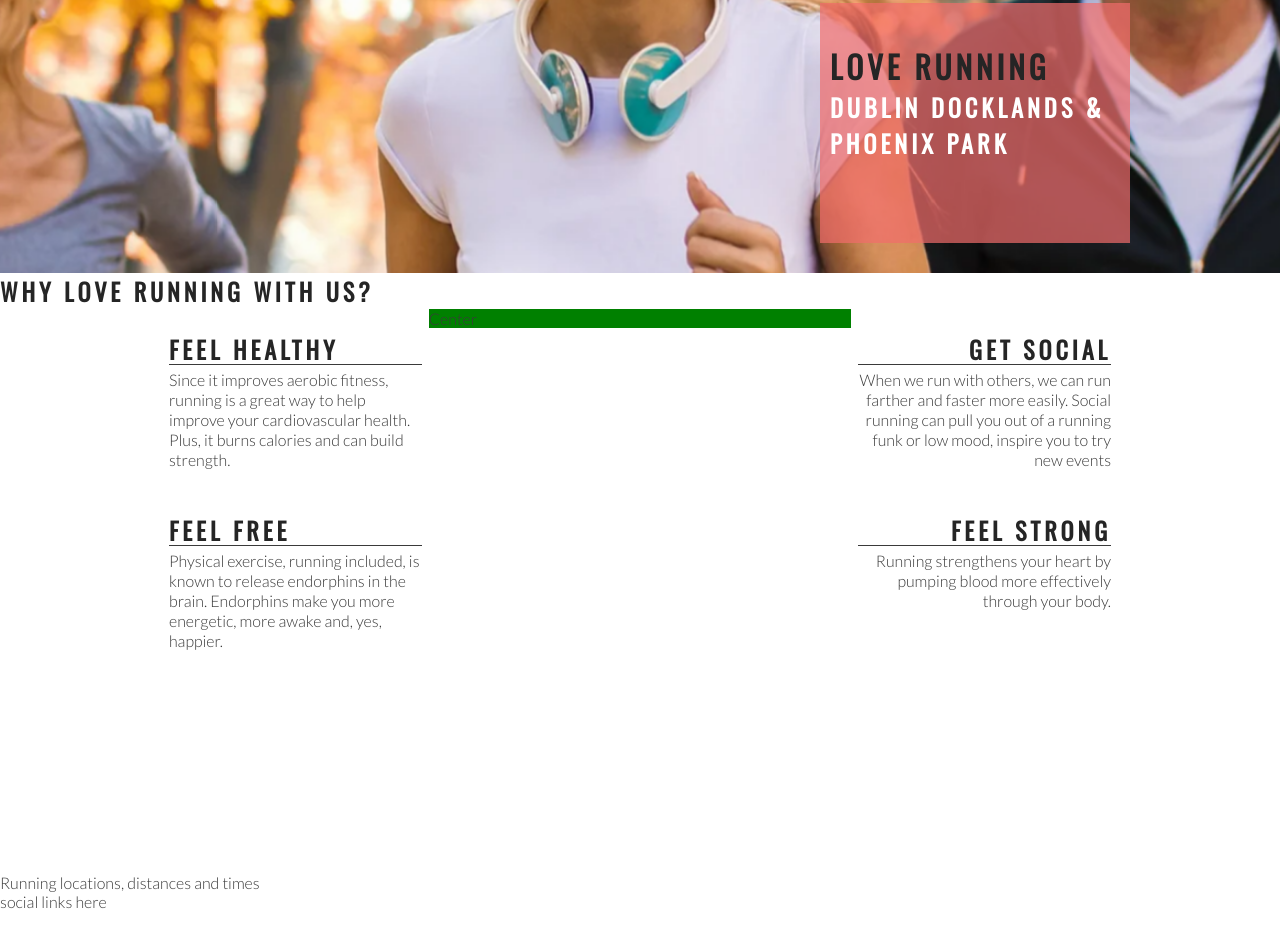
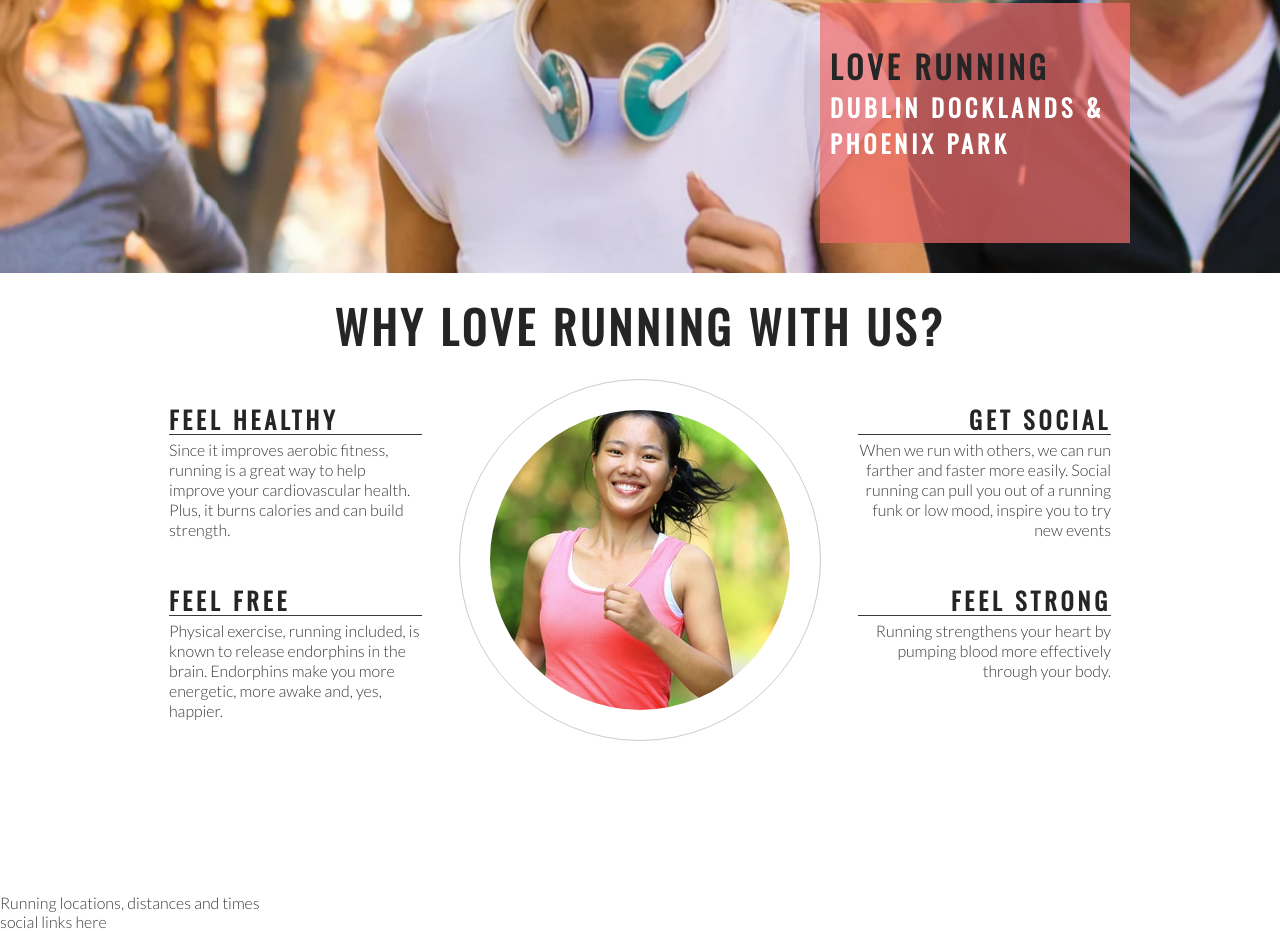
Before and after one commit to Ila-bura/love-running, a plain HTML site: page index.html in a window 1280 px wide. Shown: the part 402-1333 px from the top of the page. Drawn offline with nearby package versions, Linux system fonts and the light colour scheme.

Commit message:
Add central image and styled into circle

```diff
--- a/assets/css/style.css
+++ b/assets/css/style.css
@@ -19,7 +19,9 @@ h1, h2 {
     text-transform: uppercase;
     letter-spacing: 4px;
     color: #252525;
+
 }
+
 
 #logo {
     float: left;
@@ -70,6 +72,7 @@ h1, h2 {
 
 #cover-text, cover-text h2 {
 color: #fff;
+
 }
 
 #hero-image {
@@ -136,7 +139,7 @@ color: #fff;
 #center-about {
     width: 33%;
     margin: 0 auto;
-    background-color: green;
+
 }
 
 
@@ -160,6 +163,7 @@ hr {
     line-height: 20px;
     clear: both;
     margin-bottom: 50px;
+
 }
 
 .right-about-heading h2 {
@@ -169,3 +173,27 @@ hr {
 .right-about-heading p {
     text-align: right;
 }
+
+#welcome {
+    text-align: center;
+    margin: 20px 0;
+    font-size: 280%;
+}
+
+
+#circle-container {
+    width: 300px;
+    height: 300px;
+    padding: 30px;
+    border-style: solid;
+    border-color: #ccc;
+    border-width: 1px;
+    border-radius: 50%;
+    margin: 0 auto;
+}
+
+#circle-cover-bg {
+    background: url('../images/ethos-center-image.jpg') no-repeat center center;
+    height: 100%;
+    border-radius: 50%;
+}
--- a/index.html
+++ b/index.html
@@ -38,9 +38,9 @@
     </div>
     </section>
     <section id="club-ethos">
-    <h1>
+    <h2 id="welcome">
         Why Love Running With Us?
-    </h1>
+    </h2>
     <div id="left-about">
         <div class="left-about-heading">
         <h2>Feel Healthy</h2>
@@ -71,7 +71,12 @@
             </p>
         </div>
     </div>
-    <div id="center-about">Center</div>
+    <div id="center-about">
+        <div id="circle-container">
+            <div id="circle-cover-bg"></div>
+        </div>
+
+    </div>
 </section>
     <section>
         Running locations, distances and times
```
Also changed, not shown: assets/images/ethos-center-image.jpg (added).
